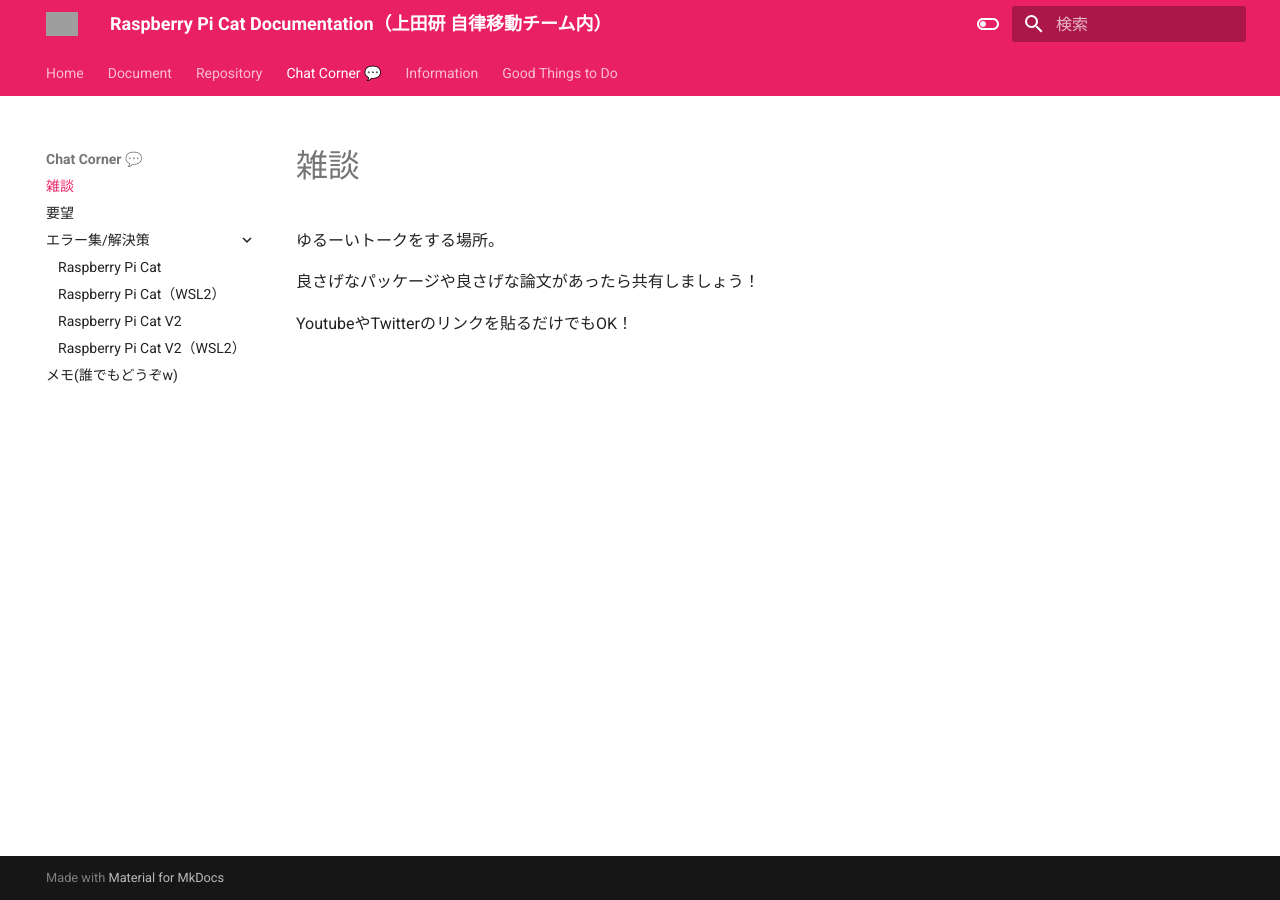
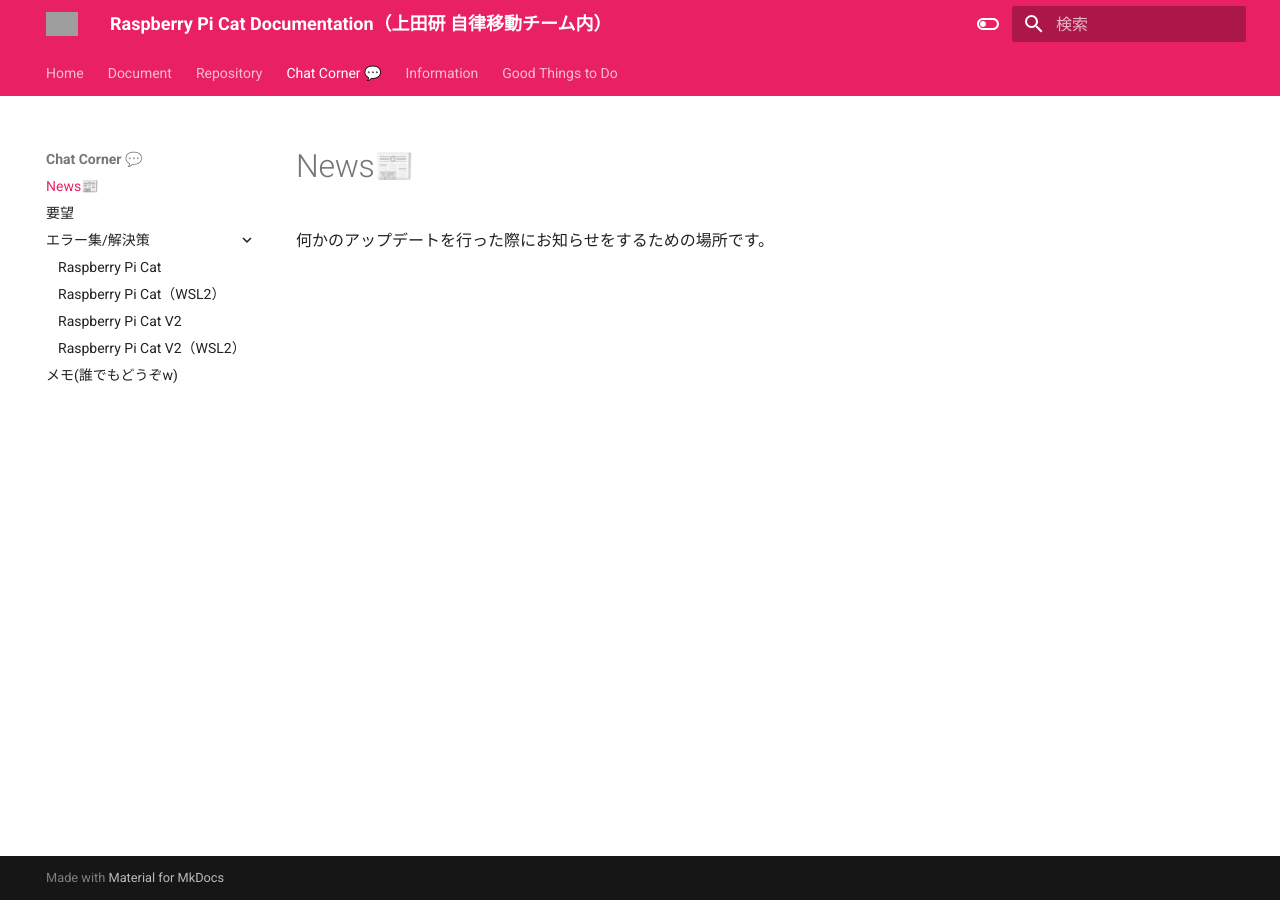
Before and after one commit to CIT-Autonomous-Robot-Lab/raspicat_documentation, an MkDocs documentation site: the page built from docs/chat_corner/news.md, in a window 1280 px wide. Built offline with MkDocs 1.6.1 and Material for MkDocs 9.7.7, drawn with Linux system fonts in a browser that asks for light colours; comment, search, counter and statistics services are not loaded; grey boxes are pictures that could not be loaded.

Commit message:
Rename/idle talk to news (#16)
* Fix

* Rename idle_talk.md -> news.md

```diff
--- a/docs/chat_corner/idle_talk.md
+++ b/docs/chat_corner/news.md
@@ -1,8 +1,4 @@
-ゆるーいトークをする場所。
-
-良さげなパッケージや良さげな論文があったら共有しましょう！
-
-YoutubeやTwitterのリンクを貼るだけでもOK！
+何かのアップデートを行った際にお知らせをするための場所です。
 
 <script src="https://giscus.app/client.js"
         data-repo="uhobeike/raspicat_documentation"
--- a/mkdocs.yml
+++ b/mkdocs.yml
@@ -92,7 +92,7 @@ nav:
 # - Good things to do:
 #   - やると良いこと集（初めての方は見ると良いかも？）: good_things_to_do/good_things_to_do.md
 - Chat Corner 💬:
-  - 雑談: chat_corner/idle_talk.md
+  - News📰 : chat_corner/news.md
   - 要望: chat_corner/request.md
   - エラー集/解決策:
     - Raspberry Pi Cat: chat_corner/error_resolution/raspicat_error_resolution.md
```
Also changed, not shown: docs/index.md (+2 -0 lines).
